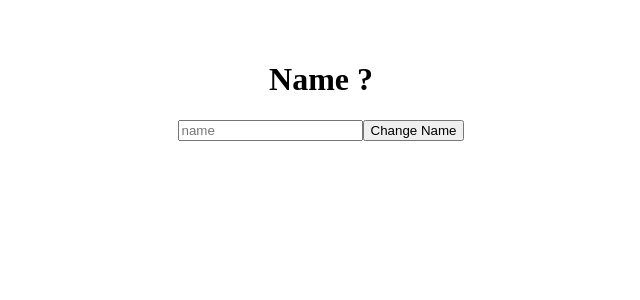
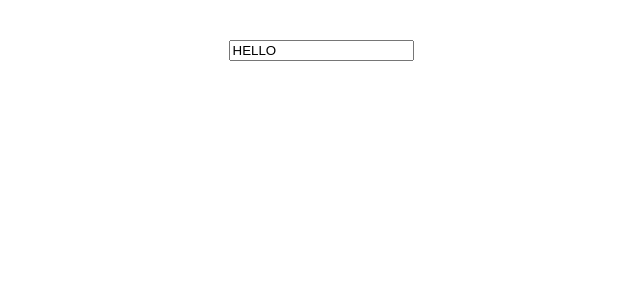
Before and after one commit to maugarciav/React, a React (Vite) app in the folder projects/01-react-hooks/: page / in a window 1280 px wide. Shown: the top 300 px of the page, without its empty margins (319-959 px from the left). Built offline with nearby package versions, Linux system fonts and the light colour scheme.

Commit message:
useEffectLayout : obsolete, better to use useEffect :(

```diff
--- a/projects/01-react-hooks/src/App.jsx
+++ b/projects/01-react-hooks/src/App.jsx
@@ -3,11 +3,12 @@ import State from "./UseState/State.jsx";
 import Reducer from "./UseReducer/Reducer.jsx";
 import Effect from "./UseEffect/Effect.jsx";
 import Ref from "./UseRef/Ref.jsx";
+import EffectLayout from "./UseEffectLayout/EffectLayout.jsx";
 
 function App() {
   return(
       <div className="App">
-        <Ref/>
+        <EffectLayout/>
       </div>
   )
 }
--- /dev/null
+++ b/projects/01-react-hooks/src/UseEffectLayout/EffectLayout.jsx
@@ -0,0 +1,26 @@
+import React, { useLayoutEffect, useEffect, useRef} from "react";
+
+/*
+    Pitfall:  useLayoutEffect can hurt performance. Prefer useEffect when possible. :(  (React Documentation)
+
+    Version of useEffect that fires before the browser repaints the screen.
+*/
+
+const EffectLayout = () => {
+    const inputRef = useRef(null);
+
+    useLayoutEffect(() => {
+        console.log(inputRef.current.value);
+    }, []);
+
+    useEffect(() => {
+        inputRef.current.value = "HELLO";
+    }, []);
+
+    return (
+        <div className="App">
+            <input ref={inputRef} value="Mau"  />
+        </div>
+    );
+}
+export default EffectLayout
```
